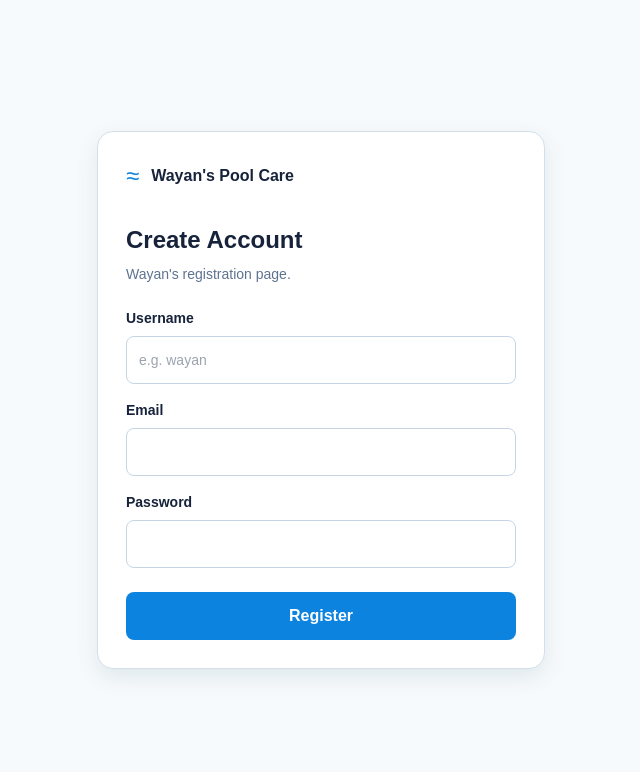
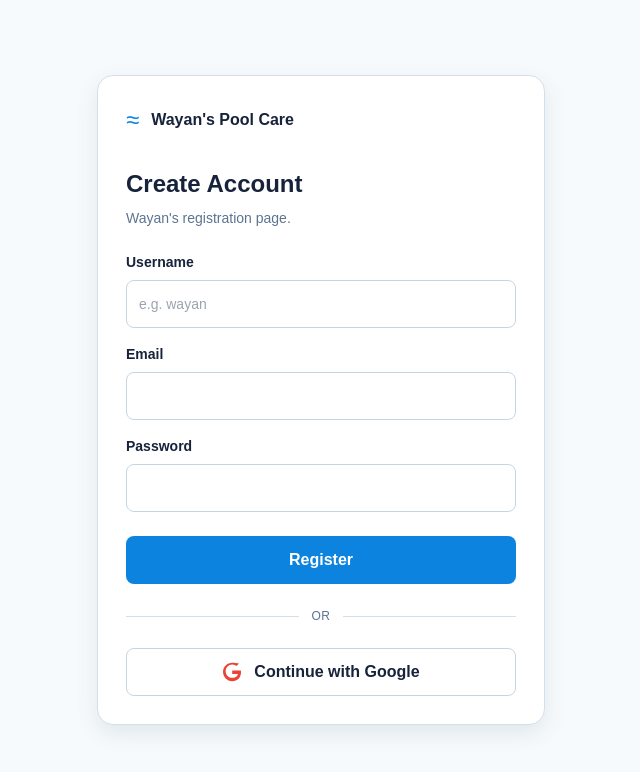
Before and after one commit to ereider1/wayans-pool-care, a Next.js app: page /signup in a window 1280 px wide. Shown: the top 772 px of the page, without its empty margins (319-959 px from the left). Built offline with nearby package versions, Linux system fonts and the light colour scheme; no server answers.

Commit message:
add google login

```diff
--- /dev/null
+++ b/app/auth/callback/route.ts
@@ -0,0 +1,28 @@
+import { NextResponse } from 'next/server';
+import { createClient } from '@/lib/supabase/server';
+
+export async function GET(request: Request) {
+  const { searchParams, origin } = new URL(request.url);
+  const code = searchParams.get('code');
+  // if "next" is in param, use it as the redirect address
+  const next = searchParams.get('next') ?? '/';
+
+  if (code) {
+    const supabase = await createClient();
+    const { error } = await supabase.auth.exchangeCodeForSession(code);
+    if (!error) {
+      const forwardedHost = request.headers.get('x-forwarded-host'); // Response may be redirected to origin or x-forwarded-host
+      const isLocalEnv = process.env.NODE_ENV === 'development';
+      if (isLocalEnv) {
+        return NextResponse.redirect(`${origin}${next}`);
+      } else if (forwardedHost) {
+        return NextResponse.redirect(`https://${forwardedHost}${next}`);
+      } else {
+        return NextResponse.redirect(`${origin}${next}`);
+      }
+    }
+  }
+
+  // Return the user to an error page or back to login with error parameter
+  return NextResponse.redirect(`${origin}/login?error=auth-code-error`);
+}
--- a/app/login/page.tsx
+++ b/app/login/page.tsx
@@ -44,9 +44,23 @@ export default function LoginPage() {
     }
   };
 
+  const handleGoogleSignIn = async () => {
+    setError('');
+    const { error } = await supabase.auth.signInWithOAuth({
+      provider: 'google',
+      options: {
+        redirectTo: `${window.location.origin}/auth/callback`,
+      }
+    });
+    if (error) {
+      setError(error.message || 'Unable to sign in with Google.');
+    }
+  };
+
   return (
     <main className="flex min-h-screen items-center justify-center bg-[#f7fafc] px-5">
-      <form onSubmit={submit} className="w-full max-w-md rounded-2xl border border-[#d3e0eb] bg-white p-7 shadow-soft">
+      <div className="w-full max-w-md rounded-2xl border border-[#d3e0eb] bg-white p-7 shadow-soft">
+        <form onSubmit={submit}>
           <div className="flex items-center gap-3">
             <div className="text-2xl text-blue">≈</div>
             <span className="font-bold">Wayan's Pool Care</span>
@@ -66,6 +80,24 @@ export default function LoginPage() {
             {loading ? 'Signing in…' : 'Sign in'}
           </button>
         </form>
+
+        <div className="my-6 flex items-center justify-between">
+          <hr className="w-full border-[#d3e0eb]" />
+          <span className="px-3 text-xs text-[#5d7390] uppercase tracking-wider">or</span>
+          <hr className="w-full border-[#d3e0eb]" />
+        </div>
+
+        <button
+          type="button"
+          onClick={handleGoogleSignIn}
+          className="flex min-h-12 w-full items-center justify-center gap-3 rounded-lg border border-[#c5d5e3] bg-white font-bold hover:bg-[#f7fafc] transition-colors"
+        >
+          <svg className="h-5 w-5" viewBox="0 0 24 24">
+            <path fill="#EA4335" d="M12.24 10.285V14.4h6.887c-.275 1.565-1.88 4.604-6.887 4.604-4.33 0-7.859-3.578-7.859-8s3.53-8 7.859-8c2.46 0 4.105 1.025 5.047 1.926l3.258-3.133C18.332 1.917 15.535 1 12.24 1c-6.077 0-11 4.923-11 11s4.923 11 11 11c6.34 0 10.56-4.46 10.56-10.75 0-.724-.075-1.275-.165-1.965H12.24z" />
+          </svg>
+          Continue with Google
+        </button>
+      </div>
     </main>
   );
 }
--- a/app/signup/page.tsx
+++ b/app/signup/page.tsx
@@ -80,9 +80,24 @@ export default function SignupPage() {
     }
   };
 
+  const handleGoogleSignIn = async () => {
+    setError('');
+    setMessage('');
+    const { error } = await supabase.auth.signInWithOAuth({
+      provider: 'google',
+      options: {
+        redirectTo: `${window.location.origin}/auth/callback`,
+      }
+    });
+    if (error) {
+      setError(error.message || 'Unable to sign up with Google.');
+    }
+  };
+
   return (
     <main className="flex min-h-screen items-center justify-center bg-[#f7fafc] px-5">
-      <form onSubmit={submit} className="w-full max-w-md rounded-2xl border border-[#d3e0eb] bg-white p-7 shadow-soft">
+      <div className="w-full max-w-md rounded-2xl border border-[#d3e0eb] bg-white p-7 shadow-soft">
+        <form onSubmit={submit}>
           <div className="flex items-center gap-3">
             <div className="text-2xl text-blue">≈</div>
             <span className="font-bold">Wayan's Pool Care</span>
@@ -107,6 +122,24 @@ export default function SignupPage() {
             {loading ? 'Creating Account…' : 'Register'}
           </button>
         </form>
+
+        <div className="my-6 flex items-center justify-between">
+          <hr className="w-full border-[#d3e0eb]" />
+          <span className="px-3 text-xs text-[#5d7390] uppercase tracking-wider">or</span>
+          <hr className="w-full border-[#d3e0eb]" />
+        </div>
+
+        <button
+          type="button"
+          onClick={handleGoogleSignIn}
+          className="flex min-h-12 w-full items-center justify-center gap-3 rounded-lg border border-[#c5d5e3] bg-white font-bold hover:bg-[#f7fafc] transition-colors"
+        >
+          <svg className="h-5 w-5" viewBox="0 0 24 24">
+            <path fill="#EA4335" d="M12.24 10.285V14.4h6.887c-.275 1.565-1.88 4.604-6.887 4.604-4.33 0-7.859-3.578-7.859-8s3.53-8 7.859-8c2.46 0 4.105 1.025 5.047 1.926l3.258-3.133C18.332 1.917 15.535 1 12.24 1c-6.077 0-11 4.923-11 11s4.923 11 11 11c6.34 0 10.56-4.46 10.56-10.75 0-.724-.075-1.275-.165-1.965H12.24z" />
+          </svg>
+          Continue with Google
+        </button>
+      </div>
     </main>
   );
 }
```
Also changed, not shown: 1 other file (tests, documents, lock files or other folders). Lines whose indentation alone changed are shown as unchanged.
